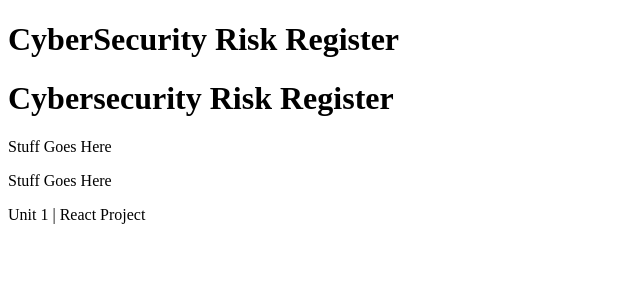
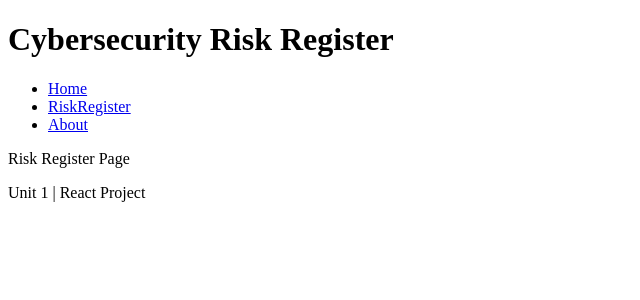
Before and after one commit to Boddhisattva007/cybersecurity-risk-register, a React (Vite) app: page /riskregister in a window 1280 px wide. Shown: the top 300 px of the page, without its empty margins (0-640 px from the left). Built offline with nearby package versions, Linux system fonts and the light colour scheme.

Commit message:
Functioning Header using Link to reflect which page is loaded

```diff
--- a/src/App.jsx
+++ b/src/App.jsx
@@ -13,17 +13,13 @@
 
     <div className="App">
 
-      <h1>CyberSecurity Risk Register</h1>
-
       <Header />
-
-      <RiskRegister />
 
       <Routes>
 
         <Route path="/" element={<Home />} />
-        <Route path="/RiskRegister" element={<RiskRegister />} />
-        <Route path="/About" element={<About />} />
+        <Route path="/riskregister" element={<RiskRegister />} />
+        <Route path="/about" element={<About />} />
 
       </Routes>
 
--- a/src/Main View Pages/RiskRegister/RiskRegister.jsx
+++ b/src/Main View Pages/RiskRegister/RiskRegister.jsx
@@ -2,7 +2,7 @@
 function RiskRegister() {
 
     return (
-        <p>Stuff Goes Here</p>
+        <p>Risk Register Page</p>
     );
 
     // const impact = userSelectImpact;
--- a/src/components/Header/Header.jsx
+++ b/src/components/Header/Header.jsx
@@ -1,3 +1,4 @@
+import { Link } from 'react-router';
 
 function Header() {
 
@@ -5,6 +6,13 @@
 
         <header>
             <h1>Cybersecurity Risk Register</h1>
+            <nav>
+                <ul>
+                    <li><Link to="/">Home</Link></li>
+                    <li><Link to="/riskregister">RiskRegister</Link></li>
+                    <li><Link to="/about">About</Link></li>
+                </ul>
+            </nav>
         </header>
     );
 
```
